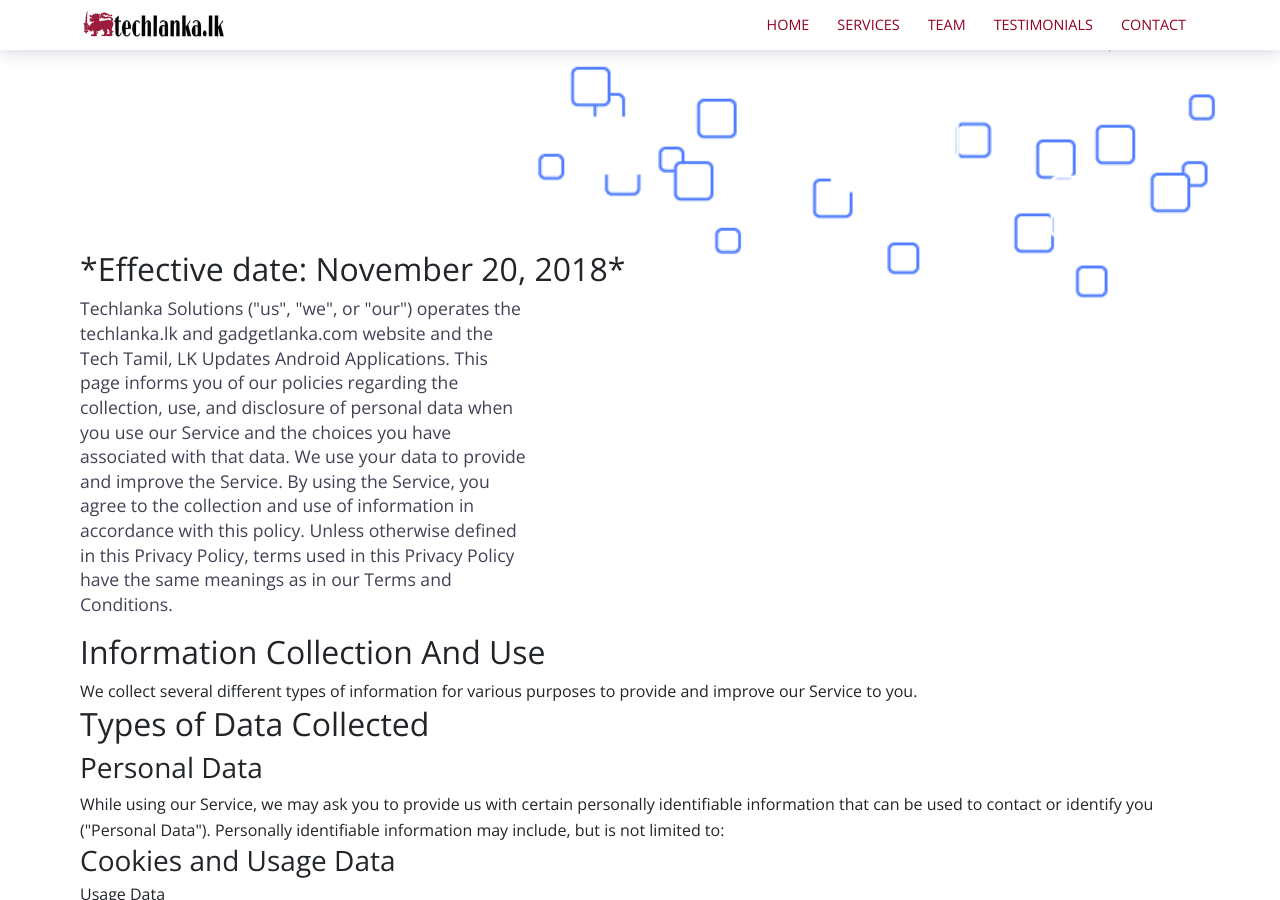
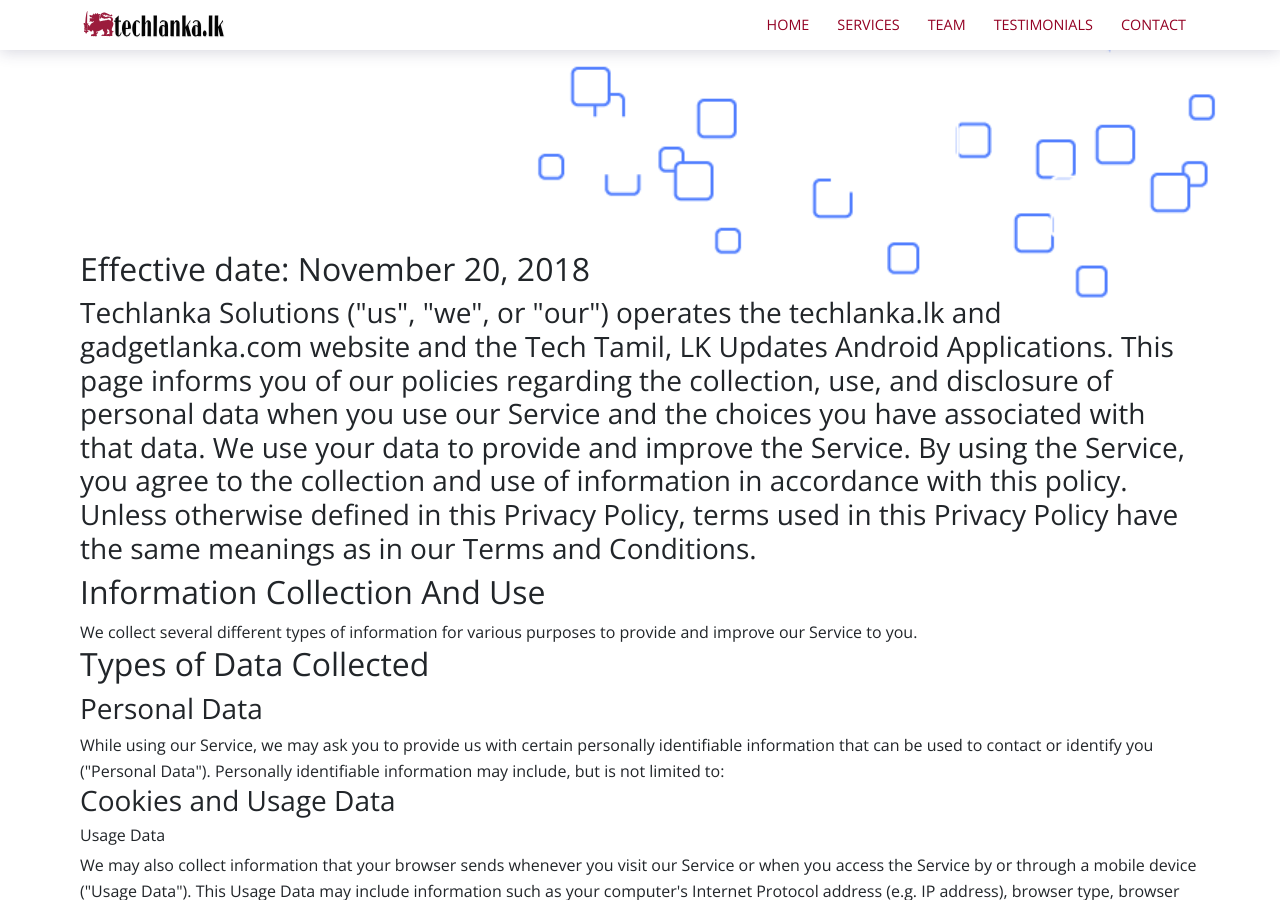
Before and after one commit to techlanka/business, a Jekyll site: the page built from privacy-policy.html, in a window 1280 px wide and 900 px high. Built offline with Jekyll 4.4.1, drawn with Linux system fonts in a browser that asks for light colours.

Commit message:
Update privacy-policy.html

```diff
--- a/privacy-policy.html
+++ b/privacy-policy.html
@@ -8,8 +8,8 @@
   <div class="container">
     <div class="row">
       <div class="col-12">
-        <h2>*Effective date: November 20, 2018*</h2>
-        <p>
+        <h2>Effective date: November 20, 2018</h2>
+        <h3>
           Techlanka Solutions ("us", "we", or "our") operates the techlanka.lk and gadgetlanka.com website and the Tech Tamil, LK Updates Android Applications.
 
 This page informs you of our policies regarding the collection, use, and disclosure of personal data when you use our Service and the choices you have associated with that data.
```
